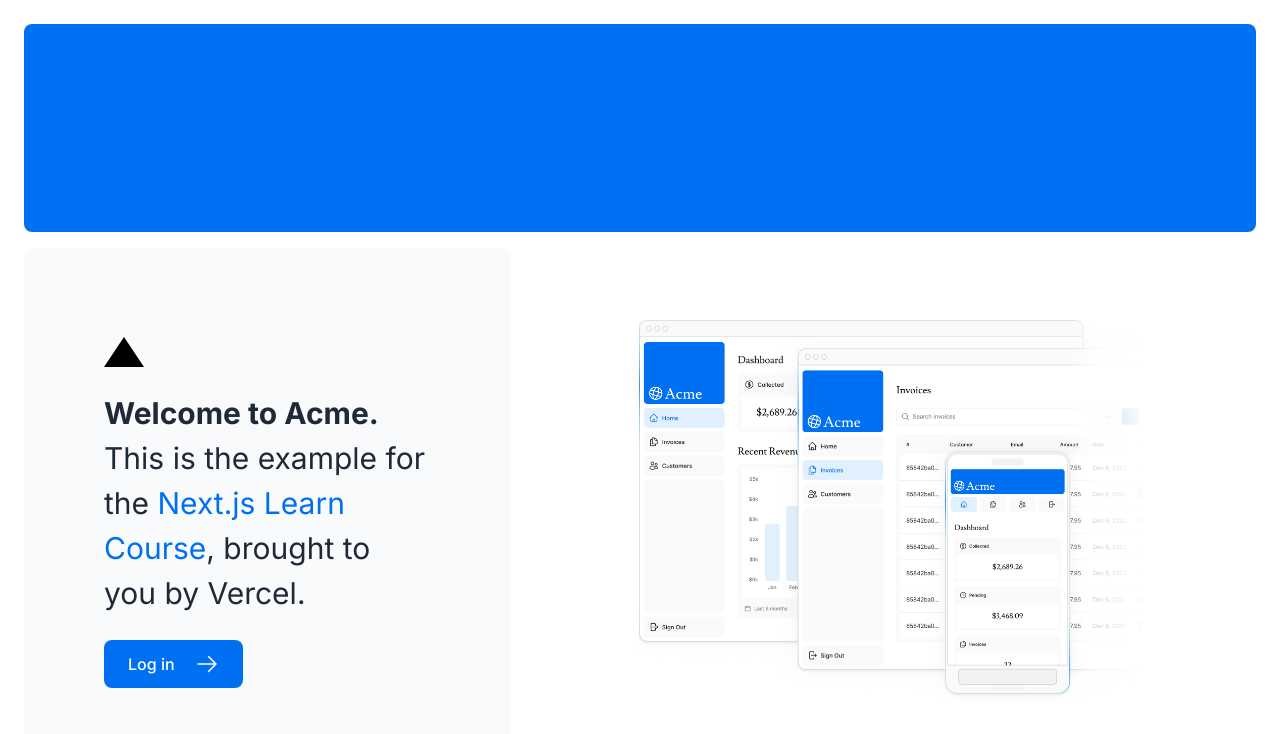
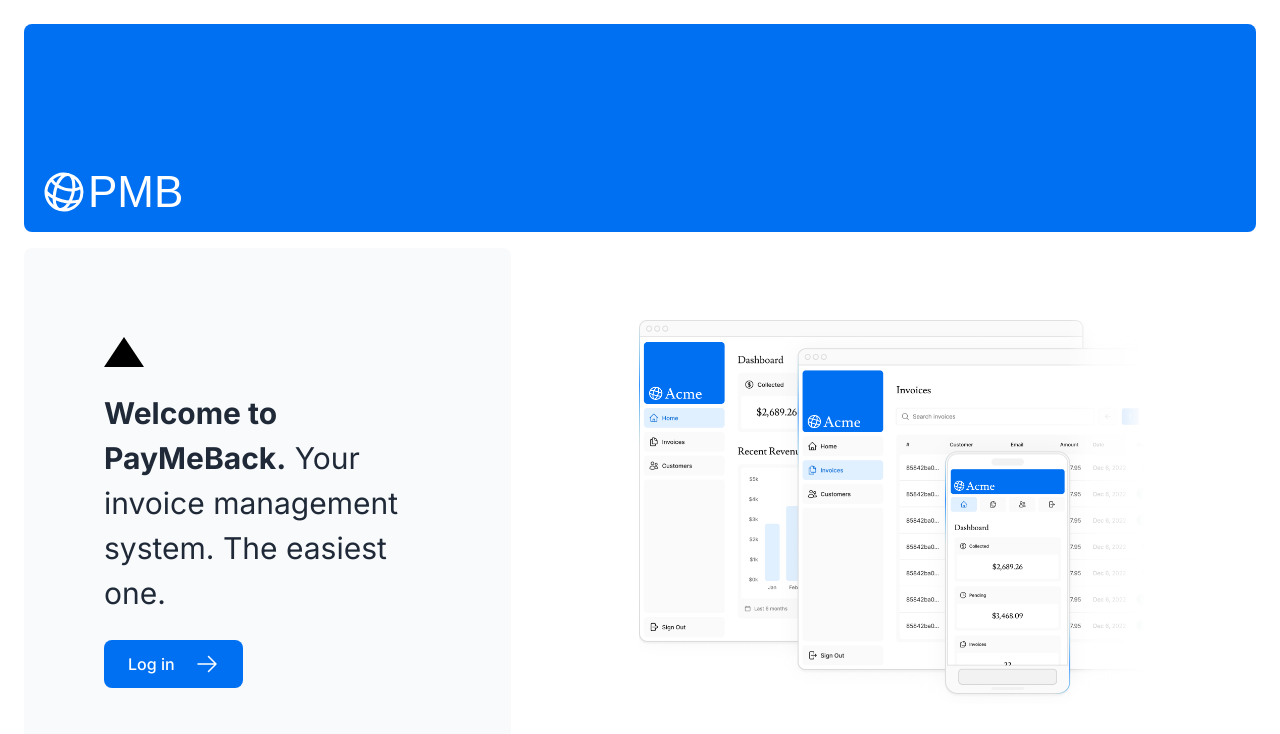
Before and after one commit to dlinh31/nextjs-dashboard, a Next.js app: page / in a window 1280 px wide. Shown: the top 734 px of the page. Built offline with nearby package versions, Linux system fonts and the light colour scheme; a web font is replaced by a local one.

Commit message:
reformat landing page

```diff
--- a/app/page.tsx
+++ b/app/page.tsx
@@ -7,20 +7,17 @@ import Image from 'next/image';
 export default function Page() {
   return (
     <main className="flex min-h-screen flex-col p-6">
-
       <div className="flex h-20 shrink-0 items-end rounded-lg bg-blue-500 p-4 md:h-52">
-        {/* <AcmeLogo /> */}
+        <AcmeLogo />
       </div>
       <div className="mt-4 flex grow flex-col gap-4 md:flex-row">
         <div className="flex flex-col justify-center gap-6 rounded-lg bg-gray-50 px-6 py-10 md:w-2/5 md:px-20">
         <div
   className="h-0 w-0 border-b-[30px] border-l-[20px] border-r-[20px] border-b-black border-l-transparent border-r-transparent"/>
           <p className={`text-xl text-gray-800 md:text-3xl md:leading-normal`}>
-            <strong>Welcome to Acme.</strong> This is the example for the{' '}
-            <a href="https://nextjs.org/learn/" className="text-blue-500">
-              Next.js Learn Course
-            </a>
-            , brought to you by Vercel.
+            <strong>Welcome to PayMeBack.</strong> Your invoice management system. The easiest one.
+            <br />
+
           </p>
           <Link
             href="/login"
@@ -32,14 +29,14 @@ export default function Page() {
         <div className="flex items-center justify-center p-6 md:w-3/5 md:px-28 md:py-12">
           <Image
             src="/hero-desktop.png"
-            alt="Acme Hero Image"
+            alt="PayMeBack Hero Image"
             className='hidden md:block'
             width={1000}
             height={760}
             />
 
           <Image
-          alt='Acme Hero Image mobile'
+          alt='PayMeBack Hero Image mobile'
           src="/hero-mobile.png"
           width={560}
           height={620}
--- a/app/ui/acme-logo.tsx
+++ b/app/ui/acme-logo.tsx
@@ -7,7 +7,7 @@ export default function AcmeLogo() {
       className={`${lusitana.className} flex flex-row items-center leading-none text-white`}
     >
       <GlobeAltIcon className="h-12 w-12 rotate-[15deg]" />
-      <p className="text-[44px]">Acme</p>
+      <p className="text-[44px]">PMB</p>
     </div>
   );
 }
```
